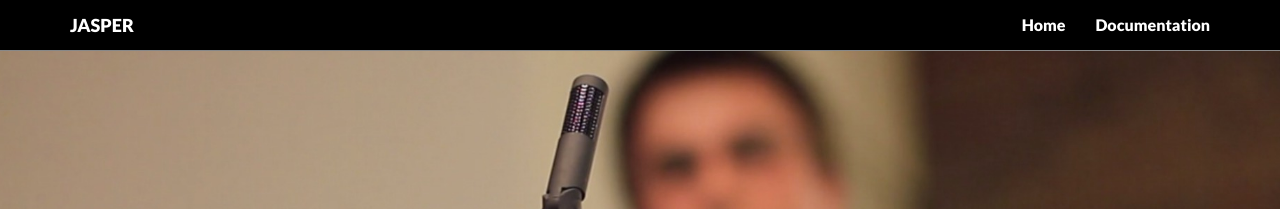
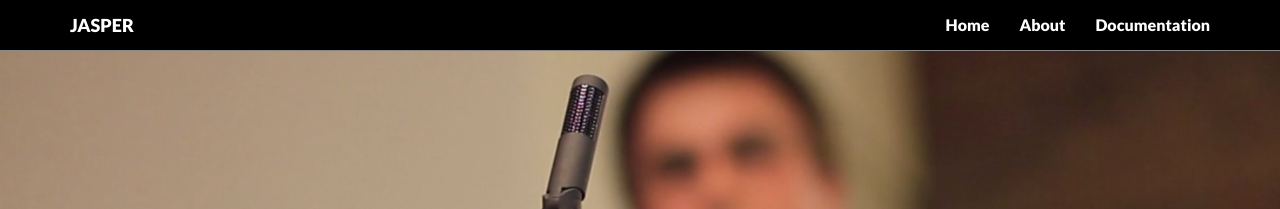
Before and after one commit to jasperproject/jasperproject.github.io, a Jekyll site: the page index.html, which Jekyll copies as it is, in a window 1280 px wide. Shown: the top 209 px of the page. Built offline with Jekyll 4.4.1, drawn with Linux system fonts in a browser that asks for light colours; nearby versions of some CDN libraries.

Commit message:
change to <title>, link to #about

```diff
--- a/index.html
+++ b/index.html
@@ -8,7 +8,7 @@
     <meta name="author" content="">
     <link rel="shortcut icon" href="/static/img/favicon.png">
 
-    <title>JASPER - Control everything with your voice</title>
+    <title>JASPER | Control everything with your voice</title>
 
     <!-- Bootstrap core CSS -->
     <link href="/static/css/bootstrap.css" rel="stylesheet">
@@ -42,6 +42,7 @@
         <div class="navbar-collapse collapse">
           <ul class="nav navbar-nav navbar-right">
             <li><a href="/">Home</a></li>
+            <li><a href="#about">About</a></li>
             <li><a href="/documentation">Documentation</a></li>
           </ul>
         </div><!--/.nav-collapse -->
@@ -66,7 +67,7 @@
     </div><!-- /headerwrap -->
 
 
-    <div class="container">
+    <div class="container" id="about">
         <div class="row mt centered">
             <div class="col-lg-10 col-lg-offset-1">
                 <h1>Jasper is an open source platform for developing always-on, voice-controlled applications</h1>
```
